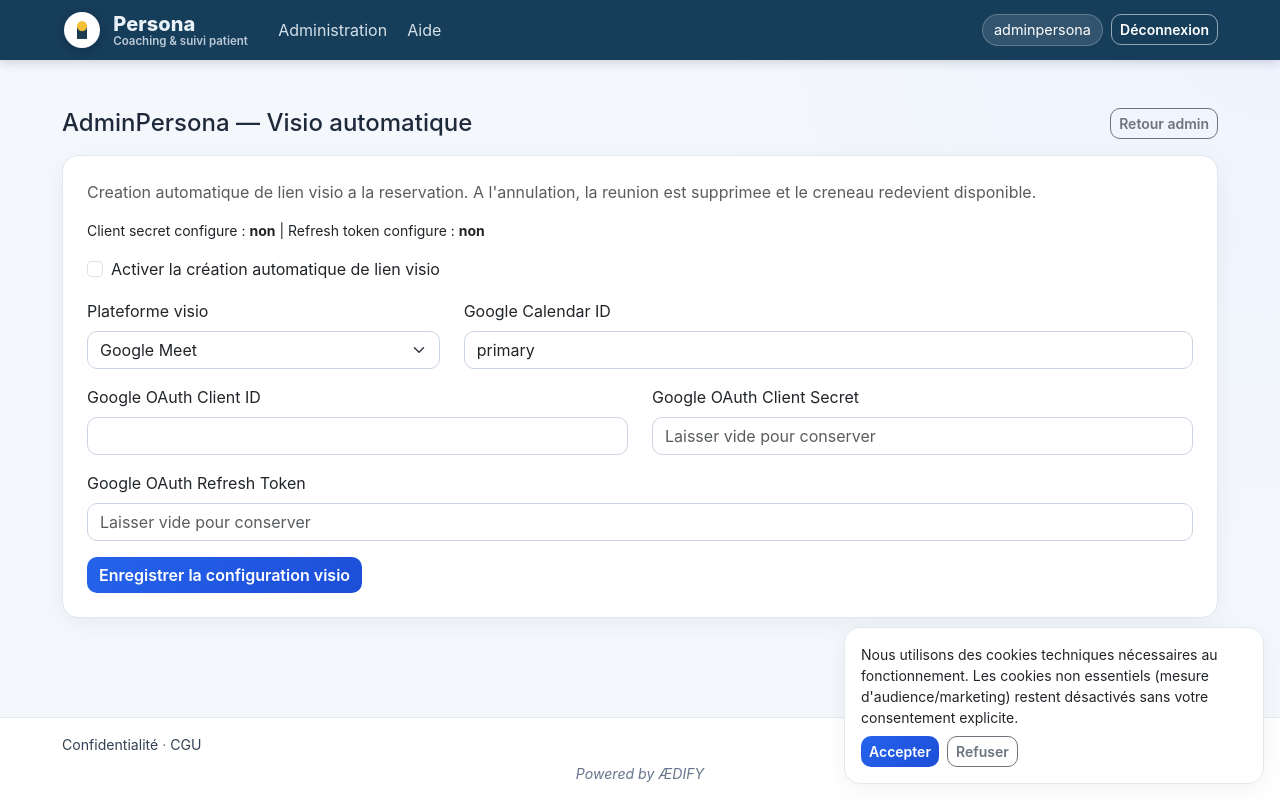
After one commit to JBDLC/persona-coaching, a Flask app: page /admin/platform-meeting in a window 1280 px wide. The commit adds this page. Run offline with Flask 3, Linux system fonts and the light colour scheme; a user stored in the database is signed in; some libraries are stand-ins or nearby versions.

Commit message:
Add files via upload

```diff
--- a/app/admin/routes.py
+++ b/app/admin/routes.py
@@ -13,6 +13,7 @@ from app.admin import bp
 from app.forms import (
     CoachRegisterForm,
     GdprRequestForm,
+    PlatformMeetingSettingsForm,
     PlatformSmtpSettingsForm,
     PlatformStripeSettingsForm,
     ResetCoachPasswordForm,
@@ -567,3 +568,35 @@ def platform_email():
         form=form,
         has_password=bool(get_platform_setting("mail_password", decrypt=True) or current_app.config.get("MAIL_PASSWORD")),
     )
+
+
+@bp.route("/platform-meeting", methods=["GET", "POST"])
+@login_required
+@admin_required
+def platform_meeting():
+    form = PlatformMeetingSettingsForm()
+    if form.validate_on_submit():
+        set_platform_setting("meeting_auto_enabled", "true" if form.enabled.data else "false", encrypt=False)
+        set_platform_setting("meeting_provider", form.provider.data, encrypt=False)
+        set_platform_setting("google_oauth_client_id", form.google_client_id.data, encrypt=False)
+        if (form.google_client_secret.data or "").strip():
+            set_platform_setting("google_oauth_client_secret", form.google_client_secret.data, encrypt=True)
+        if (form.google_refresh_token.data or "").strip():
+            set_platform_setting("google_oauth_refresh_token", form.google_refresh_token.data, encrypt=True)
+        set_platform_setting("google_calendar_id", form.google_calendar_id.data, encrypt=False)
+        db.session.commit()
+        flash("Configuration visio automatique enregistrée.", "success")
+        return redirect(url_for("admin.platform_meeting"))
+
+    if request.method == "GET":
+        form.enabled.data = str(get_platform_setting("meeting_auto_enabled") or "false").lower() in ("1", "true", "yes")
+        form.provider.data = (get_platform_setting("meeting_provider") or "google_meet").strip()
+        form.google_client_id.data = get_platform_setting("google_oauth_client_id") or ""
+        form.google_calendar_id.data = get_platform_setting("google_calendar_id") or "primary"
+
+    return render_template(
+        "admin/platform_meeting.html",
+        form=form,
+        has_client_secret=bool(get_platform_setting("google_oauth_client_secret", decrypt=True)),
+        has_refresh_token=bool(get_platform_setting("google_oauth_refresh_token", decrypt=True)),
+    )
--- a/app/bootstrap.py
+++ b/app/bootstrap.py
@@ -33,6 +33,12 @@ def ensure_schema_updates():
         db.session.commit()
     if "meeting_link" not in slots_cols:
         db.session.execute(text("ALTER TABLE slots ADD COLUMN meeting_link VARCHAR(512)"))
+        db.session.commit()
+    if "meeting_provider" not in slots_cols:
+        db.session.execute(text("ALTER TABLE slots ADD COLUMN meeting_provider VARCHAR(32)"))
+        db.session.commit()
+    if "meeting_event_id" not in slots_cols:
+        db.session.execute(text("ALTER TABLE slots ADD COLUMN meeting_event_id VARCHAR(255)"))
         db.session.commit()
     if "invoice_file_path" not in slots_cols:
         db.session.execute(text("ALTER TABLE slots ADD COLUMN invoice_file_path VARCHAR(512)"))
--- a/app/forms.py
+++ b/app/forms.py
@@ -1,6 +1,6 @@
 from flask_wtf import FlaskForm
 from flask_wtf.file import FileField, FileAllowed, FileRequired
-from wtforms import BooleanField, DecimalField, IntegerField, PasswordField, StringField, SubmitField, TextAreaField
+from wtforms import BooleanField, DecimalField, IntegerField, PasswordField, SelectField, StringField, SubmitField, TextAreaField
 from wtforms.validators import DataRequired, Email, Length, NumberRange, Optional, URL
 
 
@@ -130,3 +130,17 @@ class PlatformSmtpSettingsForm(FlaskForm):
     mail_password = PasswordField("Mot de passe SMTP global", validators=[Optional()])
     mail_default_sender = StringField("Expéditeur global (email)", validators=[Optional(), Email()])
     submit = SubmitField("Enregistrer la configuration SMTP globale")
+
+
+class PlatformMeetingSettingsForm(FlaskForm):
+    enabled = BooleanField("Activer la création automatique de lien visio")
+    provider = SelectField(
+        "Plateforme visio",
+        choices=[("google_meet", "Google Meet")],
+        validators=[DataRequired()],
+    )
+    google_client_id = StringField("Google OAuth Client ID", validators=[Optional()])
+    google_client_secret = PasswordField("Google OAuth Client Secret", validators=[Optional()])
+    google_refresh_token = PasswordField("Google OAuth Refresh Token", validators=[Optional()])
+    google_calendar_id = StringField("Google Calendar ID", validators=[Optional()])
+    submit = SubmitField("Enregistrer la configuration visio")
--- a/app/models.py
+++ b/app/models.py
@@ -153,6 +153,8 @@ class Slot(db.Model):
     status = db.Column(db.String(20), default="available")  # available | booked | completed | cancelled
     notes = db.Column(db.Text)
     meeting_link = db.Column(db.String(512))
+    meeting_provider = db.Column(db.String(32))
+    meeting_event_id = db.Column(db.String(255))
     paid = db.Column(db.Boolean, default=False)
     paid_at = db.Column(db.DateTime)
     invoice_number = db.Column(db.String(64))
--- a/app/templates/admin/dashboard.html
+++ b/app/templates/admin/dashboard.html
@@ -20,6 +20,7 @@
       <a class="btn btn-sm btn-outline-primary" href="{{ url_for('admin.gdpr_dashboard') }}">Conformité RGPD & sécurité</a>
       <a class="btn btn-sm btn-outline-primary ms-2" href="{{ url_for('admin.platform_payments') }}">Paiements plateforme (Stripe)</a>
       <a class="btn btn-sm btn-outline-primary ms-2" href="{{ url_for('admin.platform_email') }}">SMTP global plateforme</a>
+      <a class="btn btn-sm btn-outline-primary ms-2" href="{{ url_for('admin.platform_meeting') }}">Visio auto (Google Meet)</a>
     </div>
   </div>
 
--- /dev/null
+++ b/app/templates/admin/platform_meeting.html
@@ -0,0 +1,35 @@
+{% extends "base.html" %}
+{% block title %}Admin — Visio automatique{% endblock %}
+{% block content %}
+<div class="d-flex justify-content-between align-items-center mb-3">
+  <h1 class="h4 mb-0">AdminPersona — Visio automatique</h1>
+  <a class="btn btn-sm btn-outline-secondary" href="{{ url_for('admin.dashboard') }}">Retour admin</a>
+</div>
+
+<div class="card p-4">
+  <p class="text-muted">
+    Creation automatique de lien visio a la reservation. A l'annulation, la reunion est supprimee et le creneau redevient disponible.
+  </p>
+  <p class="small mb-3">
+    Client secret configure : <strong>{{ "oui" if has_client_secret else "non" }}</strong> |
+    Refresh token configure : <strong>{{ "oui" if has_refresh_token else "non" }}</strong>
+  </p>
+  <form method="post">
+    {{ form.hidden_tag() }}
+    <div class="row">
+      <div class="col-12 mb-3">
+        <div class="form-check">
+          {{ form.enabled(class="form-check-input") }}
+          {{ form.enabled.label(class="form-check-label") }}
+        </div>
+      </div>
+      <div class="col-md-4 mb-3">{{ form.provider.label(class="form-label") }}{{ form.provider(class="form-select") }}</div>
+      <div class="col-md-8 mb-3">{{ form.google_calendar_id.label(class="form-label") }}{{ form.google_calendar_id(class="form-control", placeholder="primary") }}</div>
+      <div class="col-md-6 mb-3">{{ form.google_client_id.label(class="form-label") }}{{ form.google_client_id(class="form-control") }}</div>
+      <div class="col-md-6 mb-3">{{ form.google_client_secret.label(class="form-label") }}{{ form.google_client_secret(class="form-control", placeholder="Laisser vide pour conserver") }}</div>
+      <div class="col-12 mb-3">{{ form.google_refresh_token.label(class="form-label") }}{{ form.google_refresh_token(class="form-control", placeholder="Laisser vide pour conserver") }}</div>
+    </div>
+    {{ form.submit(class="btn btn-primary") }}
+  </form>
+</div>
+{% endblock %}
```
Also changed, not shown: DEPLOY_RENDER.md (+9 -0 lines), app/patient/routes.py (+24 -0 lines), app/utils/meeting_links.py (added, +98 -0 lines), app/main/routes.py (line endings or trailing spaces), app/utils/forecast.py (line endings or trailing spaces).
